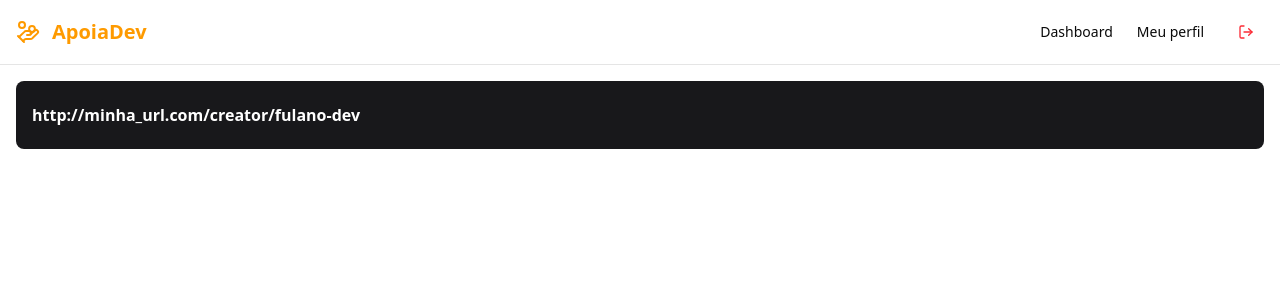
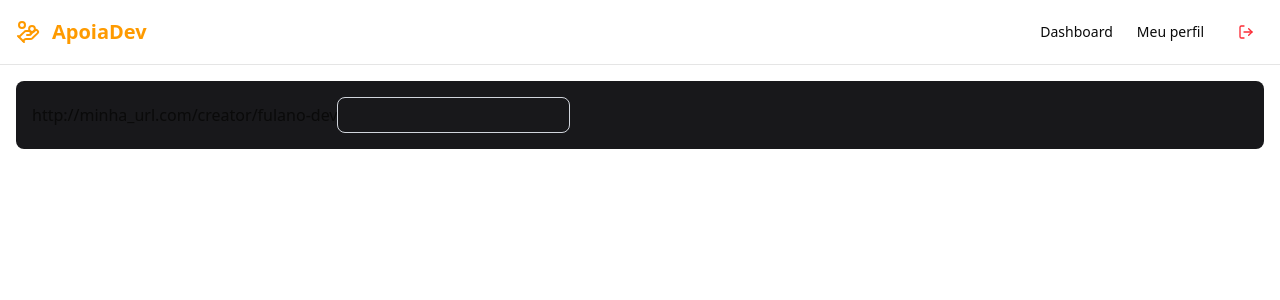
Before and after one commit to DavyL0/microsaas-sistem, a Next.js app: page /dashboard/me in a window 1280 px wide. Shown: the top 300 px of the page. Built offline with nearby package versions, Linux system fonts and the light colour scheme; no server answers; sample sign-in values are in the browser's storage.

Commit message:
Refactor dashboard to use UrlPreview component
Replaces the hardcoded URL preview in the dashboard 'me' page with the UrlPreview component for improved modularity and maintainability.

```diff
--- a/src/app/dashboard/me/page.tsx
+++ b/src/app/dashboard/me/page.tsx
@@ -1,5 +1,6 @@
 import { auth } from "@/lib/auth";
 import { redirect } from "next/navigation";
+import { UrlPreview } from "./_components/url";
 
 export default async function Me() {
 
@@ -19,17 +20,9 @@ export default async function Me() {
 
   return (
     <main className="w-full h-full flex gap-4 flex-col items-center p-4">
-      <section
-        className="w-full flex lg:flex-row flex-col lg:items-center mx-auto bg-zinc-900 rounded-md p-4 gap-2"
-      >
-        <p
-          className="w-fit h-9 rounded-md flex items-center font-semibold text-white"
-        >
-          http://minha_url.com/creator/fulano-dev
-        </p>
+      <section className="w-full flex lg:flex-row flex-col lg:items-center mx-auto bg-zinc-900 rounded-md p-4 gap-2">
+       <UrlPreview></UrlPreview>
       </section>
-
-
     </main >
   )
 }
```
